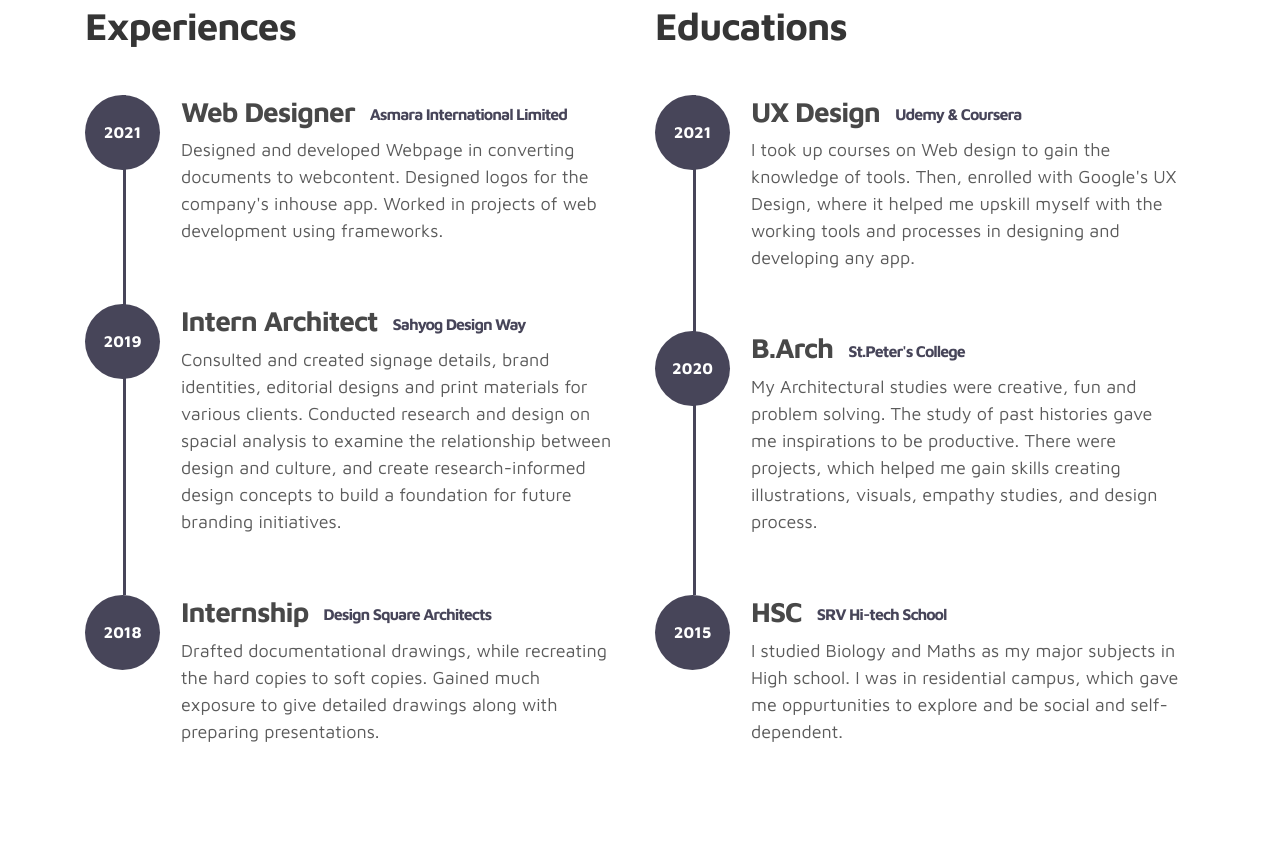
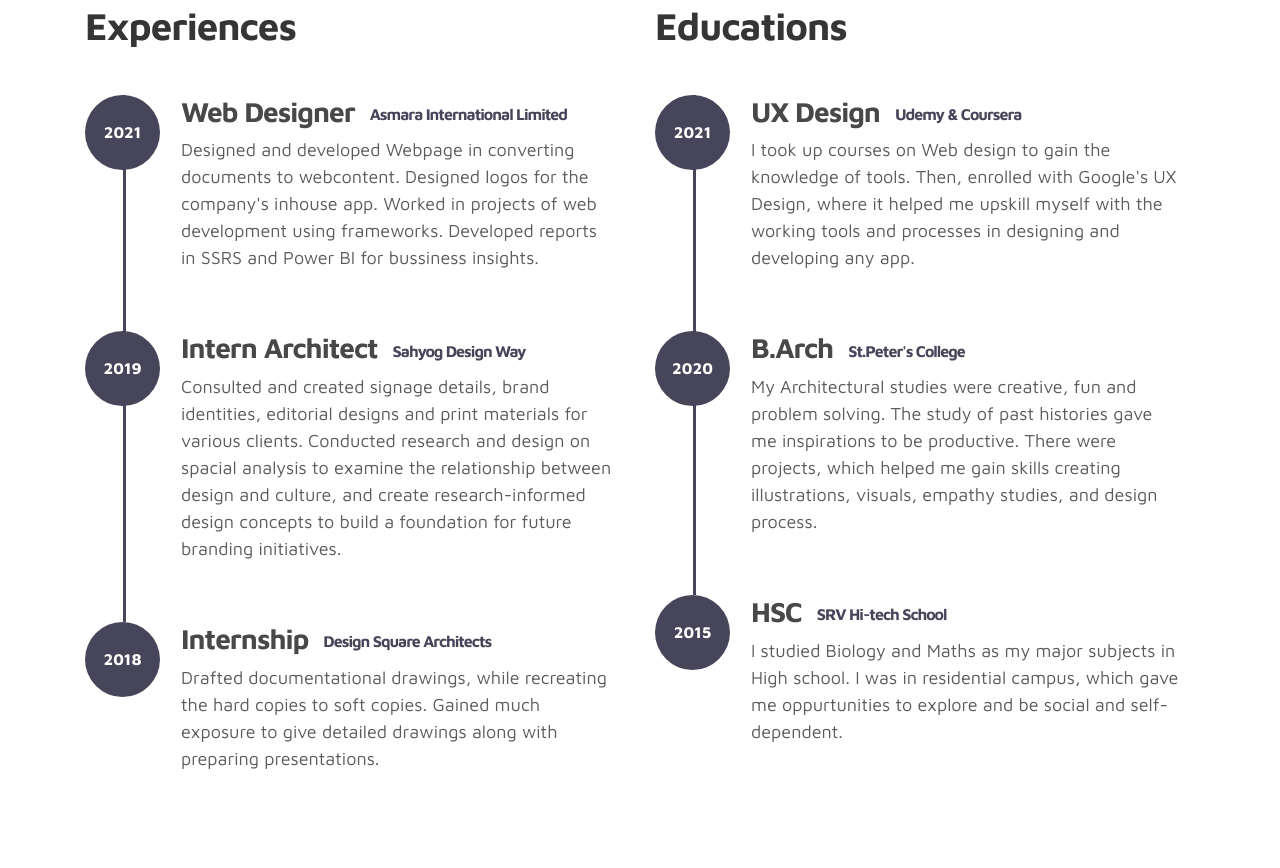
Before and after one commit to Harithalkv/harithalkv.com, a plain HTML site: page index.html in a window 1280 px wide. Shown: the part 1632-2500 px from the top of the page. Drawn offline with Linux system fonts and the light colour scheme.

Commit message:
Update index.html

```diff
--- a/index.html
+++ b/index.html
@@ -167,7 +167,8 @@ https://www.tooplate.com/view/2115-marvel
                              <div class="timeline-info">
                                   <h3><span>Web Designer</span><small>Asmara International Limited</small></h3>
                                   <p>Designed and developed Webpage in converting documents to webcontent. Designed
-                                    logos for the company's inhouse app. Worked in projects of web development using frameworks. </p>
+                                    logos for the company's inhouse app. Worked in projects of web development using frameworks.
+                               Developed reports in SSRS and Power BI for bussiness insights.</p>
                              </div>
                         </div>
 
```
